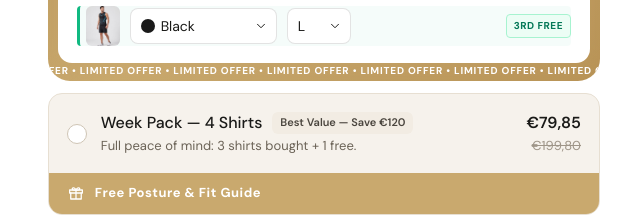
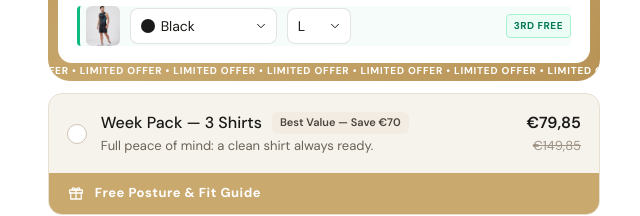
Before and after one commit to JitBay/Ecom_gung, a React (Vite) app: page /landing in a window 1280 px wide. Shown: the part 2818-3034 px from the top of the page, without its empty margins (640-1280 px from the left). Built offline with nearby package versions, Linux system fonts and the light colour scheme.

Commit message:
fix(bundles): ajuster le Pack Semaine a 3 t-shirts

```diff
--- a/src/components/product/ProductSection.jsx
+++ b/src/components/product/ProductSection.jsx
@@ -47,22 +47,22 @@ export default function ProductSection({ initialModelHandle, onModelChange, show
       p2 = 59.90;
       c2 = 149.85;
       p3 = 79.85;
-      c3 = 199.80;
+      c3 = 149.85;
     } else if (currentModel.handle === 'vela-sculpt-demi-manches') {
       p2 = 69.90;
       c2 = 179.85;
       p3 = 89.85;
-      c3 = 239.80;
+      c3 = 179.85;
     } else if (currentModel.handle === 'vela-sculpt-manches-longues') {
       p2 = 79.90;
       c2 = 194.85;
       p3 = 99.85;
-      c3 = 259.80;
+      c3 = 194.85;
     } else {
       p2 = Math.round(p1 * 2 * 0.86 * 100) / 100;
       c2 = Math.round(c1 * 3 * 100) / 100;
       p3 = Math.round(p1 * 3 * 0.76 * 100) / 100;
-      c3 = Math.round(c1 * 4 * 100) / 100;
+      c3 = Math.round(c1 * 3 * 100) / 100;
     }
 
     return [
@@ -90,9 +90,9 @@ export default function ProductSection({ initialModelHandle, onModelChange, show
       },
       {
         id: 3,
-        qty: 4,
-        title: lang === 'fr' ? 'Pack Semaine — 4 T-Shirts' : 'Week Pack — 4 Shirts',
-        subtitle: lang === 'fr' ? 'La tranquillité toute la semaine : 3 t-shirts achetés + 1 offert.' : 'Full peace of mind: 3 shirts bought + 1 free.',
+        qty: 3,
+        title: lang === 'fr' ? 'Pack Semaine — 3 T-Shirts' : 'Week Pack — 3 Shirts',
+        subtitle: lang === 'fr' ? 'La tranquillité toute la semaine : 1 t-shirt propre toujours prêt.' : 'Full peace of mind: a clean shirt always ready.',
         badge: lang === 'fr' ? `Meilleure Valeur — Économisez ${Math.round(c3 - p3)} €` : `Best Value — Save €${Math.round(c3 - p3)}`,
         price: p3,
         compareAt: c3,
--- a/src/data/product.js
+++ b/src/data/product.js
@@ -203,12 +203,12 @@ export const bundles = [
   },
   {
     id: 3,
-    qty: 4,
-    title: 'Pack Semaine — 4 T-Shirts',
-    subtitle: 'La tranquillité toute la semaine : 3 t-shirts achetés + 1 offert.',
+    qty: 3,
+    title: 'Pack Semaine — 3 T-Shirts',
+    subtitle: 'La tranquillité toute la semaine : 1 t-shirt toujours propre sous la main.',
     badge: 'Meilleure Valeur — Économisez 90 €',
     price: 89.85,
-    compareAt: 239.80,
+    compareAt: 179.85,
     freeShipping: true,
     gift: 'Guide Posture & Maintien Offert',
   },
```
